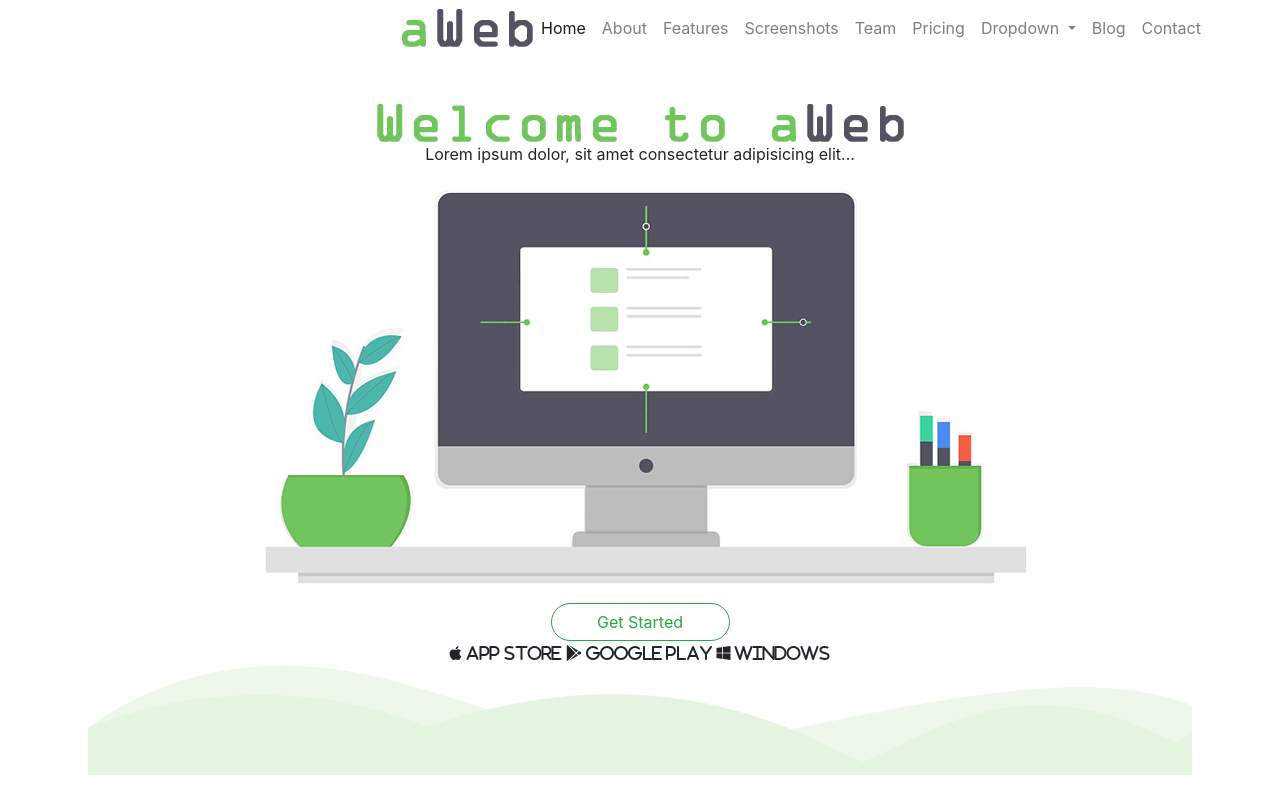
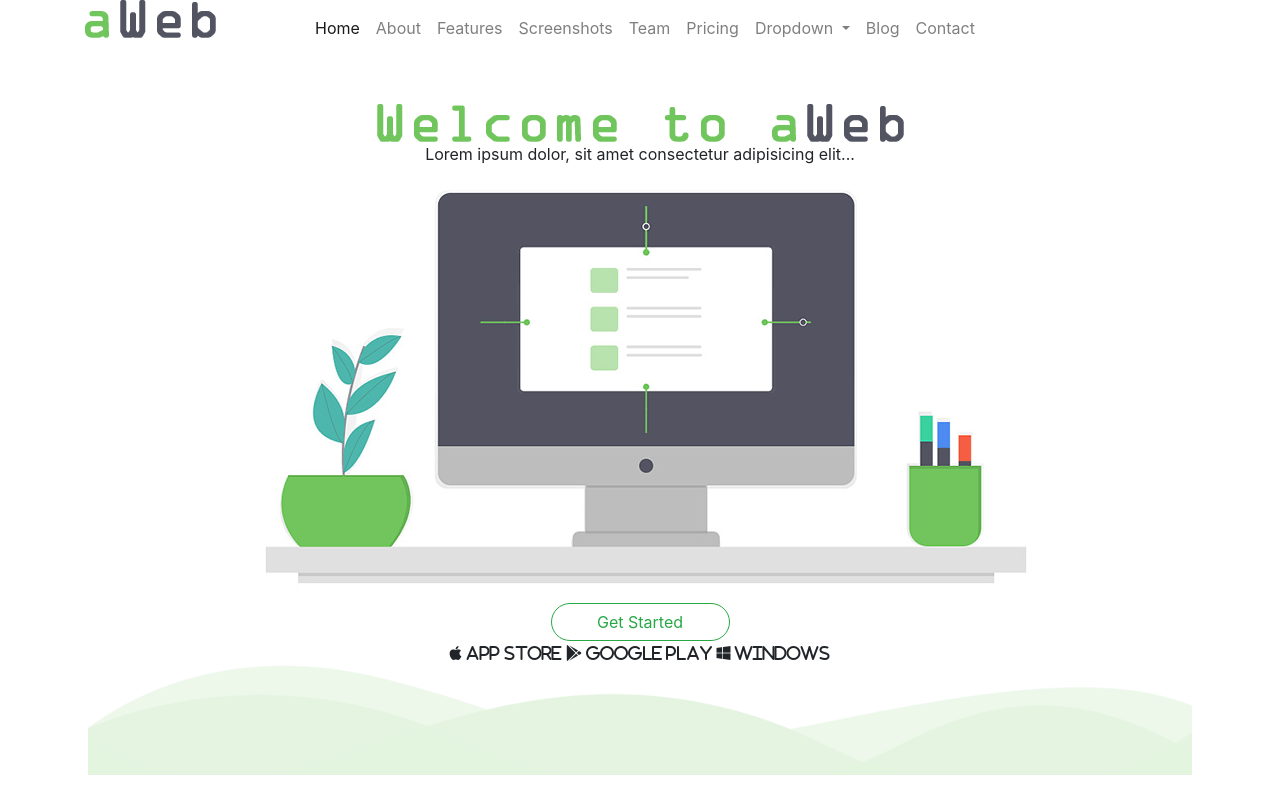
Before and after one commit to JohnPaul005/aWeb_Espinosa-JohnPaul, a plain HTML site: page index.html in a window 1280 px wide. Drawn offline with nearby package versions, Linux system fonts and the light colour scheme.

Commit message:
edit some code in line 14

```diff
--- a/index.html
+++ b/index.html
@@ -10,8 +10,8 @@
 <body style="height: 50vh;">
         <div class="container">
             <div class="row">
-                <div class="col-3">
-
+                <div class="col-2">
+                    <img class="img-fluid" src="./img/logo.PNG" alt="">
                 </div>
                 <div class="col-9">
                     <nav class="navbar navbar-expand-lg navbar-light">
@@ -19,9 +19,6 @@
                         <button class="navbar-toggler" type="button" data-toggle="collapse" data-target="#navbarSupportedContent" aria-controls="navbarSupportedContent" aria-expanded="false" aria-label="Toggle navigation">
                           <span class="navbar-toggler-icon"></span>
                         </button>
-
-                        <img class="d-flex align-items-start" class="img-fluid" src="./img/logo.PNG" alt="">
-
 
                         <div class="collapse navbar-collapse" id="navbarSupportedContent">
                           <ul class="navbar-nav mr-auto">
```
